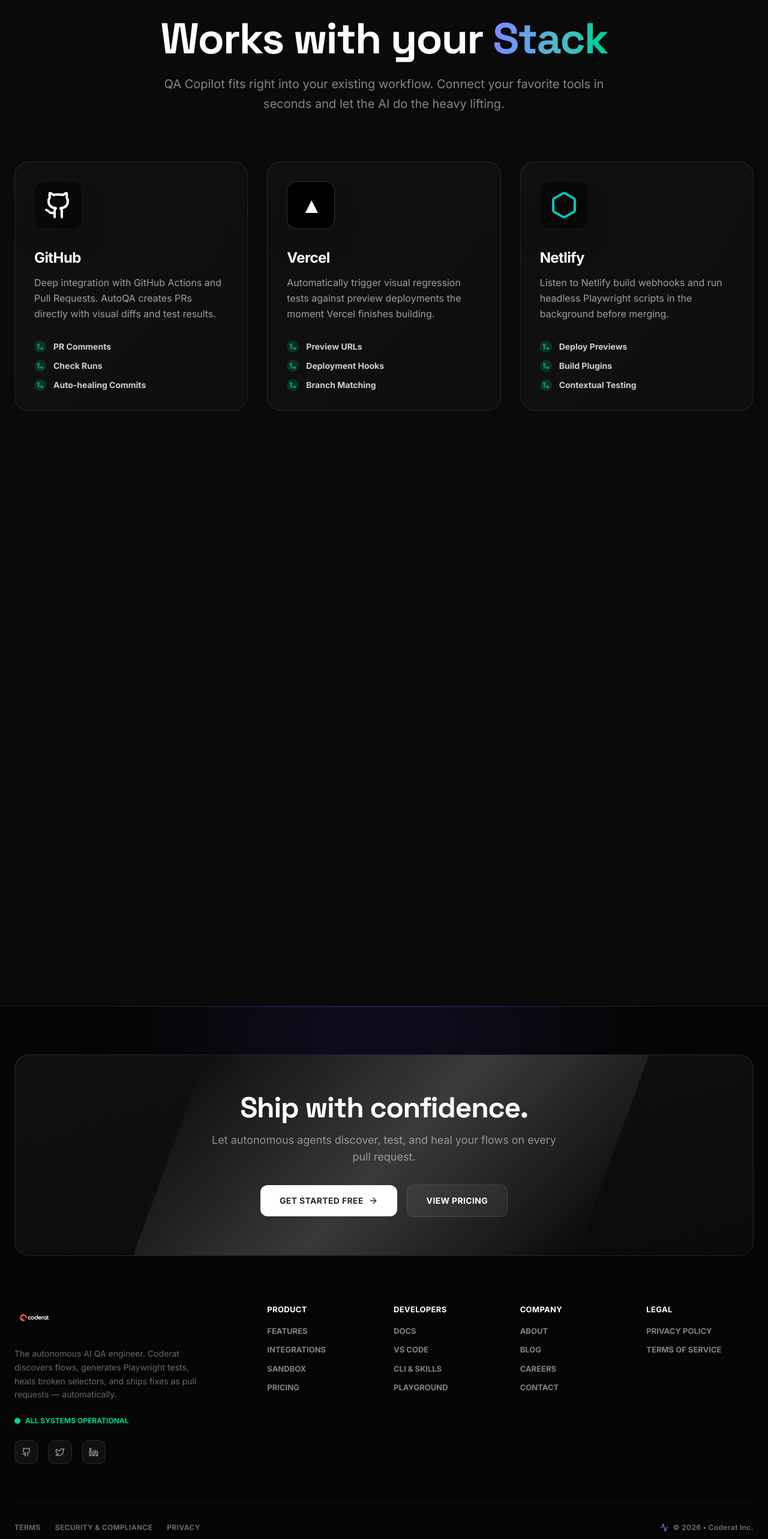
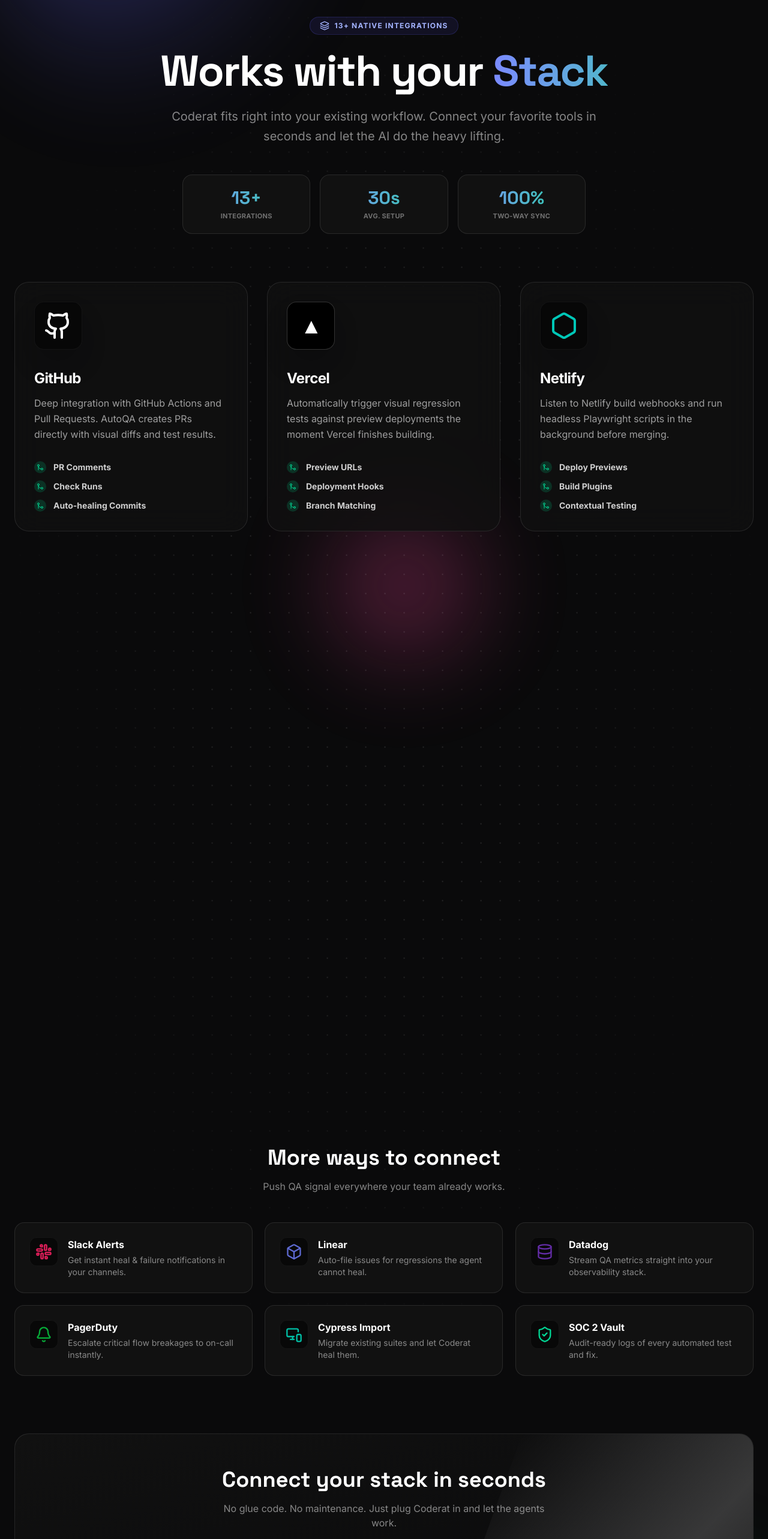
Before and after one commit to imaadidikshit/coderat2, a React (Vite) app: page /integrations in a window 1280 px wide. Shown: the part 100-2666 px from the top of the page at 60% size. Built offline with nearby package versions, Linux system fonts and the light colour scheme; no server answers.

Commit message:
feat(ui): enhance PublicIntegrations with cursor, mesh hero, 3D tilt cards, stats, suggested integrations, CTA
Existing INTEGRATIONS data and GSAP reveal logic preserved. Tilt wraps cards; new sections are additive.

```diff
--- a/src/pages/PublicIntegrations.tsx
+++ b/src/pages/PublicIntegrations.tsx
@@ -3,10 +3,22 @@ import { Navbar } from '../components/Navbar';
 import { Footer } from '../components/Footer';
 import { gsap } from 'gsap';
 import { ScrollTrigger } from 'gsap/ScrollTrigger';
-import { Github, Globe, Box, Code, GitMerge, Hexagon, Command, Cpu, Layers } from 'lucide-react';
+import { Github, Globe, Box, Code, GitMerge, Hexagon, Command, Cpu, Layers, ArrowRight, Slack, Database, Bell, ShieldCheck, MonitorSmartphone } from 'lucide-react';
+import { Link } from 'react-router-dom';
 import Lenis from 'lenis';
+import { CustomCursor, TiltCard, MagneticButton, CountUp, GradientMesh, prefersReducedMotion } from '../components/fx';
 
 gsap.registerPlugin(ScrollTrigger);
+
+// Suggested / upcoming-style integrations, shown as fully available
+const SUGGESTED = [
+  { name: 'Slack Alerts', icon: <Slack className="w-7 h-7 text-[#E01E5A]" />, desc: 'Get instant heal & failure notifications in your channels.' },
+  { name: 'Linear', icon: <Box className="w-7 h-7 text-[#5E6AD2]" />, desc: 'Auto-file issues for regressions the agent cannot heal.' },
+  { name: 'Datadog', icon: <Database className="w-7 h-7 text-[#632CA6]" />, desc: 'Stream QA metrics straight into your observability stack.' },
+  { name: 'PagerDuty', icon: <Bell className="w-7 h-7 text-[#06AC38]" />, desc: 'Escalate critical flow breakages to on-call instantly.' },
+  { name: 'Cypress Import', icon: <MonitorSmartphone className="w-7 h-7 text-[#00BFA5]" />, desc: 'Migrate existing suites and let Coderat heal them.' },
+  { name: 'SOC 2 Vault', icon: <ShieldCheck className="w-7 h-7 text-emerald-400" />, desc: 'Audit-ready logs of every automated test and fix.' },
+];
 
 const INTEGRATIONS = [
   {
@@ -95,24 +107,43 @@ export default function PublicIntegrations() {
 
   return (
     <div className="min-h-screen bg-[#0A0A0B] text-white font-sans selection:bg-indigo-500/30">
+      <CustomCursor />
       <Navbar />
 
-      <main className="pt-32 pb-24 px-6 max-w-[1400px] mx-auto" ref={containerRef}>
-        <div className="text-center max-w-3xl mx-auto mb-20">
+      <main className="pt-32 pb-24 px-6 max-w-[1400px] mx-auto relative" ref={containerRef}>
+        <GradientMesh />
+        <div className="relative z-10 text-center max-w-3xl mx-auto mb-12">
+          <div className="inline-flex items-center gap-2 px-4 py-1.5 rounded-full bg-indigo-500/10 border border-indigo-500/20 text-indigo-300 text-xs font-bold uppercase tracking-widest mb-6 cr-float">
+            <Layers className="w-4 h-4" /> 13+ native integrations
+          </div>
           <h1 className="text-5xl md:text-7xl font-display font-bold tracking-tight mb-6">
-            Works with your <span className="text-transparent bg-clip-text bg-gradient-to-r from-indigo-400 to-emerald-400">Stack</span>
+            Works with your <span className="text-transparent bg-clip-text bg-gradient-to-r from-indigo-400 to-emerald-400 cr-grad-text">Stack</span>
           </h1>
           <p className="text-xl text-white/50 leading-relaxed">
-            QA Copilot fits right into your existing workflow. Connect your favorite tools in seconds and let the AI do the heavy lifting.
+            Coderat fits right into your existing workflow. Connect your favorite tools in seconds and let the AI do the heavy lifting.
           </p>
+        </div>
+
+        {/* Stats strip */}
+        <div className="relative z-10 grid grid-cols-3 max-w-2xl mx-auto gap-4 mb-20 text-center">
+          {[
+            { end: 13, suffix: '+', label: 'Integrations' },
+            { end: 30, suffix: 's', label: 'Avg. setup' },
+            { end: 100, suffix: '%', label: 'Two-way sync' },
+          ].map((s) => (
+            <div key={s.label} className="bg-[#111111] border border-white/10 rounded-2xl py-5">
+              <div className="text-2xl md:text-3xl font-display font-bold text-transparent bg-clip-text bg-gradient-to-r from-indigo-400 to-emerald-400">
+                <CountUp end={s.end} suffix={s.suffix} />
+              </div>
+              <div className="text-white/40 text-[11px] font-bold mt-1 uppercase tracking-wide">{s.label}</div>
+            </div>
+          ))}
         </div>
 
         <div className="grid grid-cols-1 md:grid-cols-2 lg:grid-cols-3 gap-6 md:gap-8 relative z-10">
           {INTEGRATIONS.map((int, idx) => (
             <div key={idx} className="integration-card relative group perspective-[1000px]">
-              <div className="absolute inset-0 bg-gradient-to-br from-white/5 to-transparent rounded-3xl transform group-hover:scale-[1.02] transition-transform duration-500" />
-              <div className="relative h-full bg-[#111111]/80 backdrop-blur-xl border border-white/10 rounded-3xl p-8 flex flex-col hover:border-white/20 transition-colors">
-
+              <TiltCard max={9} className="relative h-full bg-[#111111]/80 backdrop-blur-xl border border-white/10 rounded-3xl p-8 flex flex-col hover:border-white/20">
                 <div className={`w-20 h-20 rounded-2xl flex items-center justify-center mb-8 ${int.name === 'Vercel' ? 'bg-black border border-white/20' : 'bg-black/50 border border-white/5'} shadow-2xl`}>
                   {int.icon}
                 </div>
@@ -130,9 +161,39 @@ export default function PublicIntegrations() {
                     </div>
                   ))}
                 </div>
-              </div>
+              </TiltCard>
             </div>
           ))}
+        </div>
+
+        {/* Suggested integrations */}
+        <div className="relative z-10 mt-32">
+          <div className="text-center max-w-2xl mx-auto mb-12">
+            <h2 className="text-3xl md:text-4xl font-display font-bold mb-4">More ways to connect</h2>
+            <p className="text-white/50">Push QA signal everywhere your team already works.</p>
+          </div>
+          <div className="grid grid-cols-1 sm:grid-cols-2 lg:grid-cols-3 gap-5">
+            {SUGGESTED.map((s) => (
+              <TiltCard key={s.name} max={6} className="bg-[#111111] border border-white/10 rounded-2xl p-6 flex items-start gap-4">
+                <div className="w-12 h-12 rounded-xl bg-black/50 border border-white/5 flex items-center justify-center shrink-0">{s.icon}</div>
+                <div>
+                  <h4 className="font-bold mb-1">{s.name}</h4>
+                  <p className="text-white/50 text-sm">{s.desc}</p>
+                </div>
+              </TiltCard>
+            ))}
+          </div>
+        </div>
+
+        {/* CTA */}
+        <div className="relative z-10 mt-24 rounded-3xl border border-white/10 bg-gradient-to-br from-[#111111] to-[#0A0A0B] p-10 md:p-14 text-center cr-shine">
+          <h2 className="text-3xl md:text-4xl font-display font-bold mb-4">Connect your stack in seconds</h2>
+          <p className="text-white/50 mb-8 max-w-xl mx-auto">No glue code. No maintenance. Just plug Coderat in and let the agents work.</p>
+          <MagneticButton as="div">
+            <Link to="/signup" className="inline-flex items-center gap-2 bg-white text-black px-8 py-4 rounded-xl font-bold text-sm uppercase tracking-wide hover:bg-gray-100 transition-colors">
+              Get Started Free <ArrowRight className="w-4 h-4" />
+            </Link>
+          </MagneticButton>
         </div>
       </main>
 
```
